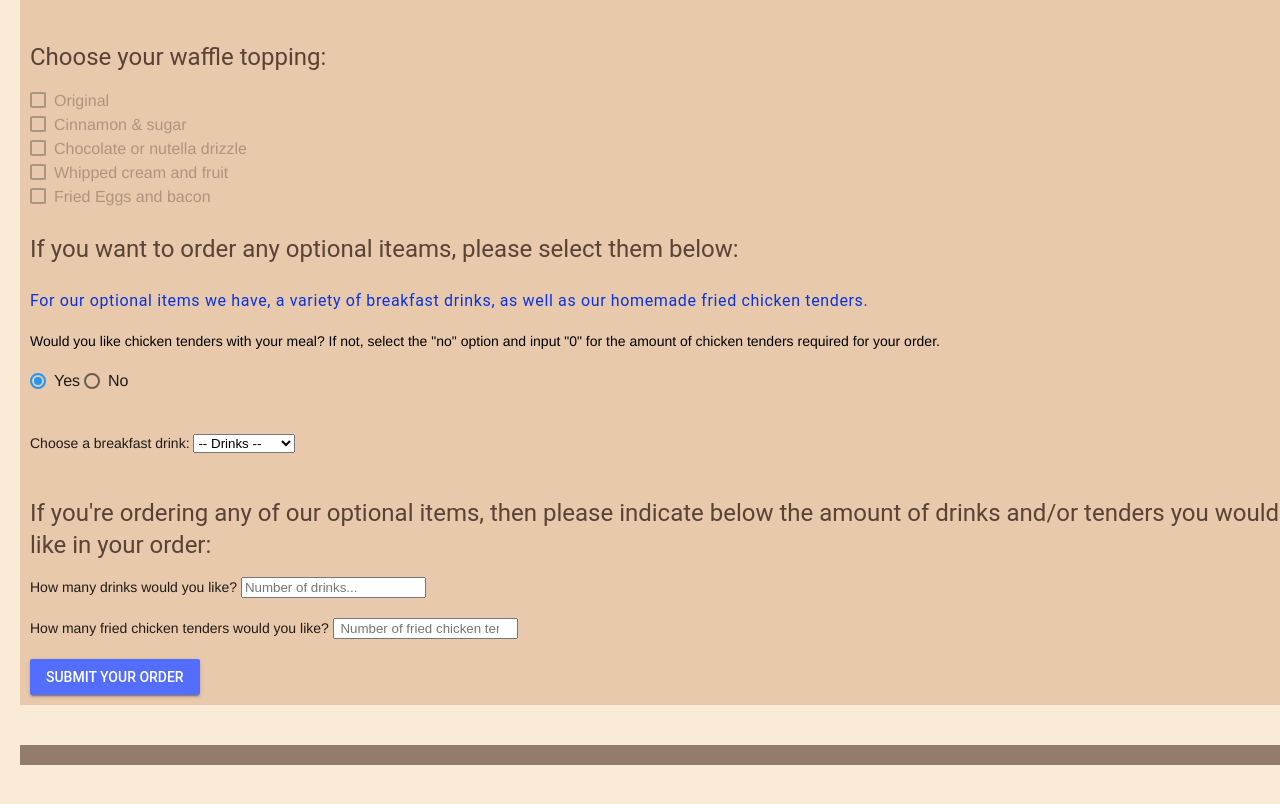
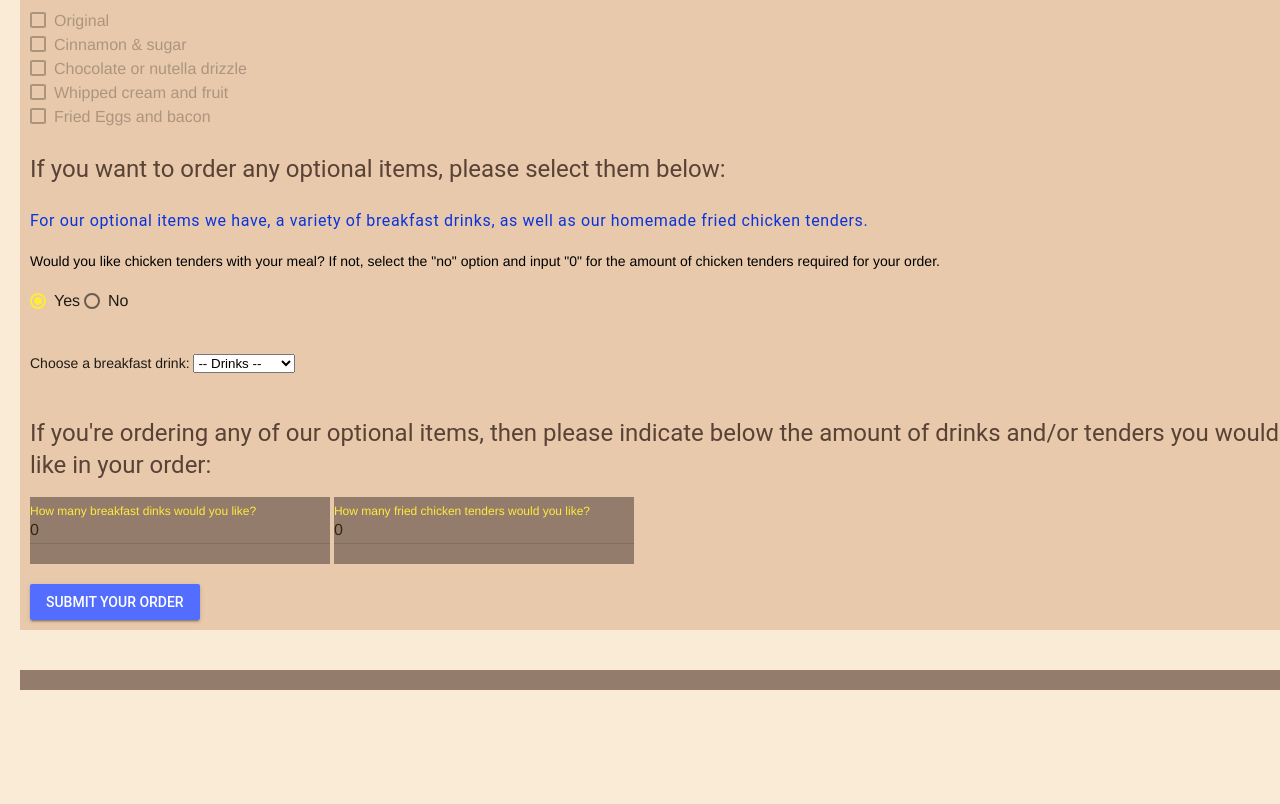
Before and after one commit to ICS20-Programming-LilyC/Assign-04-HTML-Waffles, a plain HTML site: page index.html in a window 1280 px wide. Shown: the part 1006-1810 px from the top of the page. After the commit the page ends 1736 px from the top, so only its background shows below. Drawn offline with nearby package versions, Linux system fonts and the light colour scheme.

Commit message:
Favicon works, correct spelling and indentation,  fixed comments

```diff
--- a/css/style.css
+++ b/css/style.css
@@ -50,4 +50,4 @@ div {
   background-color: #937c6c;
   color: #342809;
   padding: 10px;
-}
+  }
--- a/index.html
+++ b/index.html
@@ -10,10 +10,10 @@
     <meta name="viewport" content="width=device-width, initial-scale=1.0">
 
     <!--Favicon-->
-   <link rel="apple-touch-icon" sizes="180x180" href="./fav_index/apple-touch-icon.png">
-   <link rel="icon" type="image/png" sizes="32x32" href="./fav_index/favicon-32x32.png">
-   <link rel="icon" type="image/png" sizes="16x16" href="./fav_index/favicon-16x16.png">
-   <link rel="manifest" href="./fav_index/site.webmanifest">
+    <link rel="apple-touch-icon" sizes="180x180" href="./favicon/apple-touch-icon.png">
+    <link rel="icon" type="image/png" sizes="32x32" href="./favicon/favicon-32x32.png">
+    <link rel="icon" type="image/png" sizes="16x16" href="./favicon/favicon-16x16.png">
+    <link rel="manifest" href="./favicon/site.webmanifest">
 
     <!--Link to CSS file-->
     <link rel="stylesheet" href="./css/style.css">
@@ -24,7 +24,7 @@
   <body>
 
     <!--MDL theme-->
-   <link rel="stylesheet" href="https://code.getmdl.io/1.3.0/material.blue-indigo.min.css" />
+    <link rel="stylesheet" href="https://code.getmdl.io/1.3.0/material.yellow-indigo.min.css" />
     <script defer src="https://code.getmdl.io/1.3.0/material.min.js"></script>
 
     <!--Link to js file-->
@@ -34,7 +34,7 @@
     <h1>Waffle Orders with Javascript</h1>
 
     <!--Text-->
-   <p>Welcome to our waffles breakfast company. With this webpage you can place an order for a waffles with your choice of topping and an optional items. We have a variety of different sizes and toppings so that you can customize your own waffle. In addition with optional breakfast drinks and fried chicken tenders. We hope you enjoy your meal!</p>
+    <p>Welcome to our waffles breakfast company. With this webpage you can place an order for a waffle with your choice of topping and optional items. We have a variety of different sizes and toppings so that you can customize your own waffle. In addition with optional breakfast drinks and fried chicken tenders. We hope you enjoy your meal!</p>
 
     <!--Image-->
     <center>
@@ -102,39 +102,48 @@
     <!--First checkbox - Original-->
       <label class="mdl-checkbox mdl-js-checkbox mdl-js-ripple-effect">
        <span class="mdl-checkbox__label">Original</span>
-       <input type="checkbox" id="original" name="original" class="mdl-checkbox__input" disabled><br><br>
+        <input type="checkbox" id="original" name="original" class="mdl-checkbox__input" disabled>
+        <br>
+        <br>
       </label>
-
 
     <!--Second checkbox - Cinnamon & sugar-->
       <label class="mdl-checkbox mdl-js-checkbox mdl-js-ripple-effect">
         <span class="mdl-checkbox__label">Cinnamon & sugar</span>
-       <input type="checkbox" id="cinnamon-and-sugar" name="cinnamon and sugar" class="mdl-checkbox__input" disabled><br><br>
+        <input type="checkbox" id="cinnamon-and-sugar" name="cinnamon and sugar" class="mdl-checkbox__input" disabled>
+        <br>
+        <br>
       </label>
 
     <!--Third checkbox - Chocolate or nutella drizzle-->
       <label class="mdl-checkbox mdl-js-checkbox mdl-js-ripple-effect">
         <span class="mdl-checkbox__label">Chocolate or nutella drizzle</span>
-         <input type="checkbox" id="chocolate-or-nutella-drizzle" name="chocolate or nutella drizzle" class="mdl-checkbox__input" disabled><br><br>
+        <input type="checkbox" id="chocolate-or-nutella-drizzle" name="chocolate or nutella drizzle" class="mdl-checkbox__input" disabled>
+        <br>
+        <br>
       </label>
 
     <!--Fourth checkbox - Whipped cream and fruit-->
       <label class="mdl-checkbox mdl-js-checkbox mdl-js-ripple-effect">
         <span class="mdl-checkbox__label">Whipped cream and fruit</span>
-         <input type="checkbox" id="whipped-cream-and-fruit" name="whipped cream and fruit" class="mdl-checkbox__input" disabled><br><br>
+        <input type="checkbox" id="whipped-cream-and-fruit" name="whipped cream and fruit" class="mdl-checkbox__input" disabled>
+        <br>
+        <br>
       </label>
 
-    <!--Fith checkbox - Fried Eggs and bacon-->
+    <!--Fifth checkbox - Fried Eggs and bacon-->
       <label class="mdl-checkbox mdl-js-checkbox mdl-js-ripple-effect">
         <span class="mdl-checkbox__label">Fried Eggs and bacon</span>
-         <input type="checkbox" id="fried-eggs-and-bacon" name="fried eggs and bacon" class="mdl-checkbox__input" disabled><br><br>
+        <input type="checkbox" id="fried-eggs-and-bacon" name="fried eggs and bacon" class="mdl-checkbox__input" disabled>
+        <br>
+        <br>
       </label>
 
-  <!--Optional iteams-->
-     <h4>If you want to order any optional iteams, please select them below:</h4>
+    <!--Optional items-->
+      <h4>If you want to order any optional items, please select them below:</h4>
       <h6>For our optional items we have, a variety of breakfast drinks, as well as our homemade fried chicken tenders.</h6>
 
-<!--Chicken tenders chexboxes-->
+    <!--Fried Chicken tenders radio buttons-->
       <p>Would you like chicken tenders with your meal? If not, select the "no" option and input "0" for the amount of chicken tenders required for your order.</p>
 
     <!--MDL radio button (Yes)-->
@@ -164,23 +173,25 @@
       <br>
       <br>
 
-     <!--Amonut of user's optional iteams in their order-->
+    <!--Amount of user's optional items in their order-->
       <h4>If you're ordering any of our optional items, then please indicate below the amount of drinks and/or  tenders you would like in your order:</h4>
 
     <!--Input for optional breakfast drink-->
-        <label for="amount-drinks">How many drinks would you like?</label>
-        <input type="number" step="1" min="0" id="amount-drinks" placeholder="Number of drinks...">
-     <br>
-     <br>
+      <div class="mdl-textfield mdl-js-textfield mdl-textfield--floating-label">
+        <input class="mdl-textfield__input" type="number" id="amount-drinks" step="1" value="0" min="0"  name="amount-drinks">
+        <label class="mdl-textfield__label" for="amount-drinks">How many breakfast dinks would you like?</label>
+      </div>
 
     <!--Input for optional fried chicken tenders-->
-        <label for="fried-chicken-tenders">How many fried chicken tenders would you like?</label>
-        <input type="number" step="1" min="0" id="fried-chicken-tenders" placeholder=" Number of fried chicken tenders...">
+      <div class="mdl-textfield mdl-js-textfield mdl-textfield--floating-label">
+        <input class="mdl-textfield__input" type="number" id="fried-chicken-tenders" step="1" value="0" min="0"  name="fried-chicken-tenders">
+        <label class="mdl-textfield__label" for="fried-chicken-tenders">How many fried chicken tenders would you like?</label>
+      </div>
       <br>
       <br>
 
     <!--Adding id to submit button to style button-->
-     <input type="submit" id="sumbit" value="Submit Your Order" button class="mdl-button mdl-js-button mdl-button--raised mdl-js-ripple-effect mdl-button--accent">
+      <input type="submit" id="submit" value="Submit Your Order" button class="mdl-button mdl-js-button mdl-button--raised mdl-js-ripple-effect mdl-button--accent">
     </form>
     <br>
     <br>
```
Also changed, not shown: js/script.js (+7 -6 lines), favicon/android-chrome-192x192.png (renamed from fav_index/android-chrome-192x192.png), favicon/android-chrome-512x512.png (renamed from fav_index/android-chrome-512x512.png), favicon/apple-touch-icon.png (renamed from fav_index/apple-touch-icon.png), favicon/favicon-16x16.png (renamed from fav_index/favicon-16x16.png), favicon/favicon-32x32.png (renamed from fav_index/favicon-32x32.png), favicon/favicon.ico (renamed from fav_index/favicon.ico), favicon/site.webmanifest (renamed from fav_index/site.webmanifest). Lines whose indentation alone changed are shown as unchanged.
